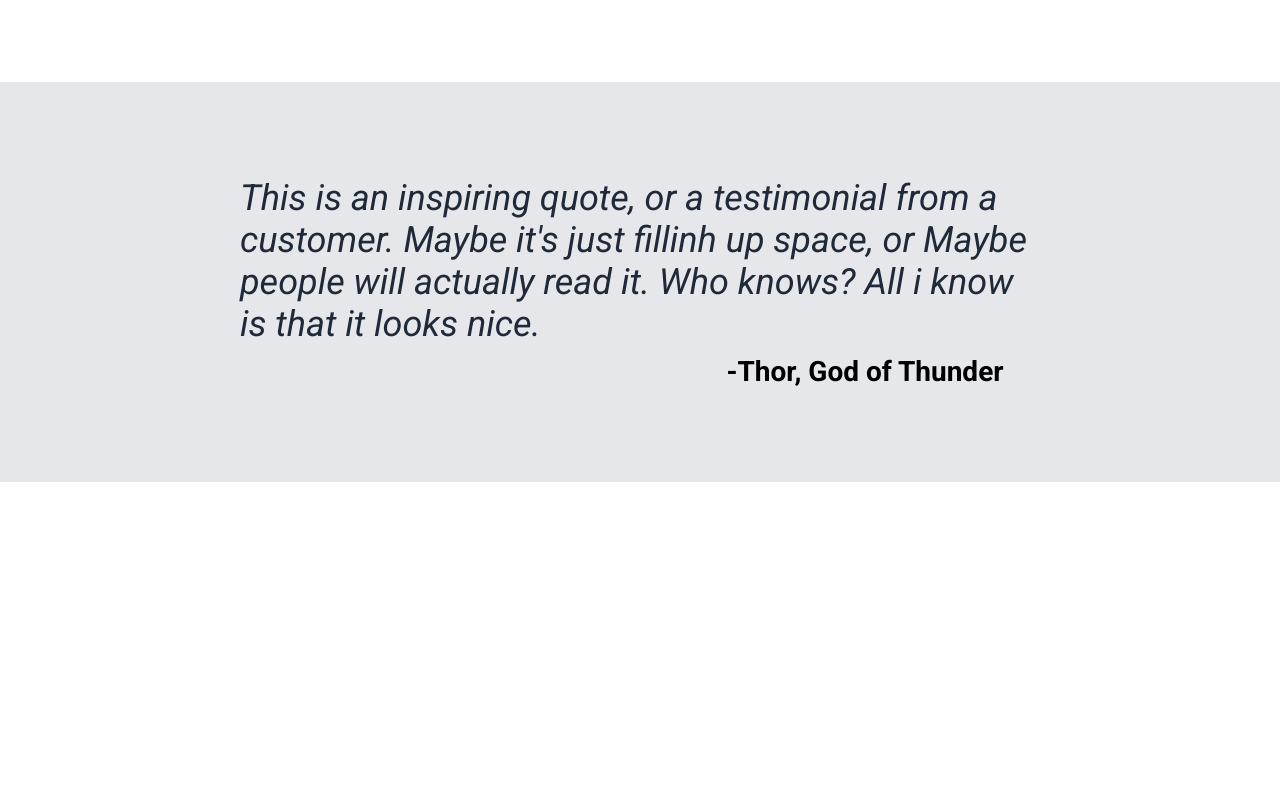
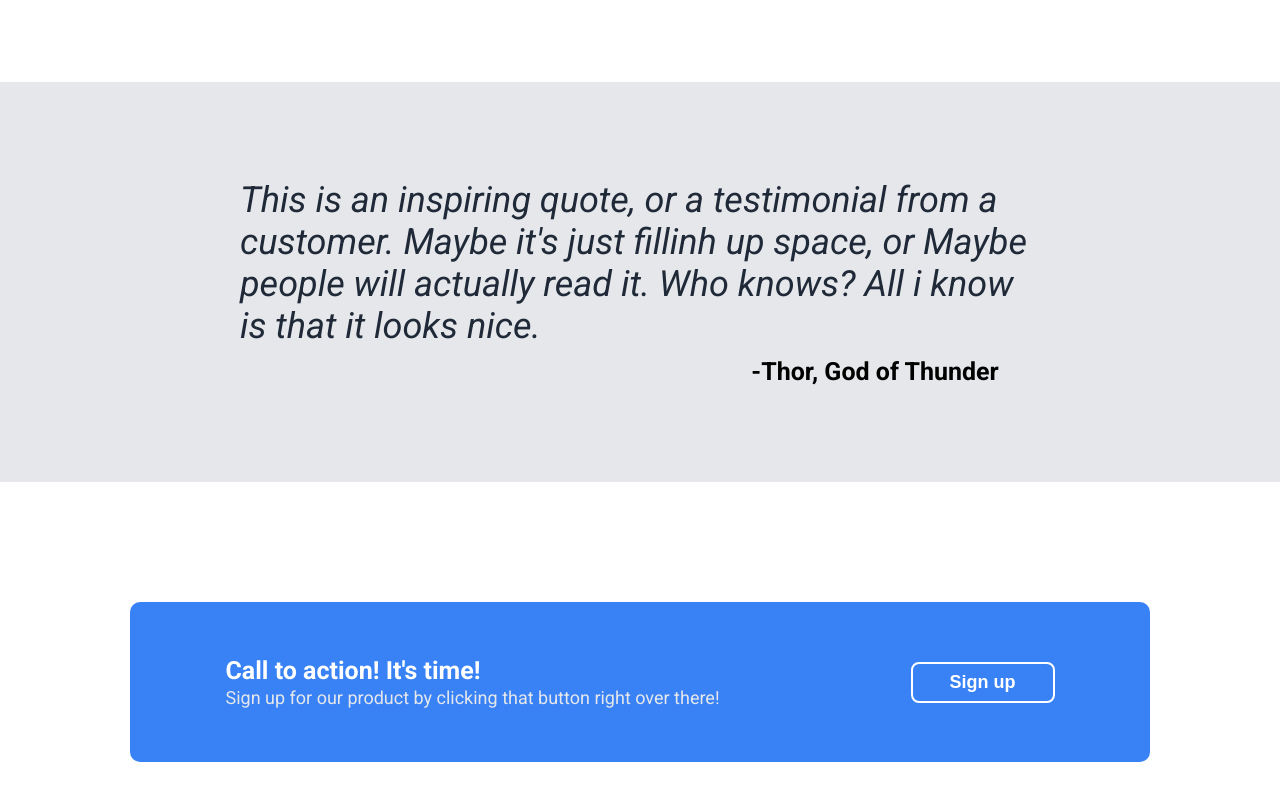
Before and after one commit to AramDoski/Landing-Page, a plain HTML site: page index.html in a window 1280 px wide. Shown: the part 888-1688 px from the top of the page. Drawn offline with Linux system fonts and the light colour scheme.

Commit message:
do the footer

```diff
--- a/index.html
+++ b/index.html
@@ -61,7 +61,13 @@
             <div class="quoter">-Thor, God of Thunder</div>
         </div>
         <div class="footer">
-            <div class="pop-up"></div>
+            <div class="pop-up">
+                <div class="footer-text">
+                    <div class="footer-hero">Call to action! It's time!</div>
+                    <div class="footer-second">Sign up for our product by clicking that button right over there!</div>
+                </div>
+                <button class="footer-signup">Sign up</button>
+            </div>
         </div>
     </div>
 </body>
--- a/style.css
+++ b/style.css
@@ -45,7 +45,7 @@ a{
     padding: 20px 0px;
     justify-content: space-evenly;
     align-items: flex-end;
-    gap: 100px;
+    gap: 20px;
 }
 .hero-main{
     font-size: 48px;
@@ -54,15 +54,17 @@ a{
     width: 350px;
 }
 .hero-second{
-    width: 400px;
+    width: 450px;
     margin-bottom: 15px;
 }
 .header-signup{
-    padding: 5px 25px;
+    padding: 8px 37px;
     color: white;
     background-color: #3882F6;
     border-radius: 8px;
     border: none;
+    font-weight: bold;
+    font-size: 18px;
 }
 img{
     height: 200px;
@@ -120,15 +122,44 @@ img{
 }
 .quoter{
     font-weight: bold;
-    font-size: 28px;
-    padding-left: 450px;
+    font-size: 25px;
+    padding-left: 470px;
 }
 /* fourth part */
 
 .footer{
     display: flex;
-    height: 300px;
+    height: 400px;
+    justify-content: center;
+    align-items: center;
 }
 .pop-up{
-    height: 100px;
+    height: 160px;
+    width: 1020px;
+    background-color: #3882F6;
+    display: flex;
+    justify-content: space-around;
+    align-items: center;
+    border-radius: 10px;
 }
+.footer-hero{
+    font-weight: bold;
+    font-size: 25px;
+    color: white;
+    margin-bottom: 2px;
+}
+.footer-second{
+    font-size: 18px;
+    color: #E5E7EB;
+
+}
+.footer-signup{
+    padding: 8px 37px;
+    color: white;
+    background-color: #3882F6;
+    border-radius: 8px;
+    border: none;
+    font-weight: bold;
+    font-size: 18px;
+    border: 2px solid white;
+}
```
